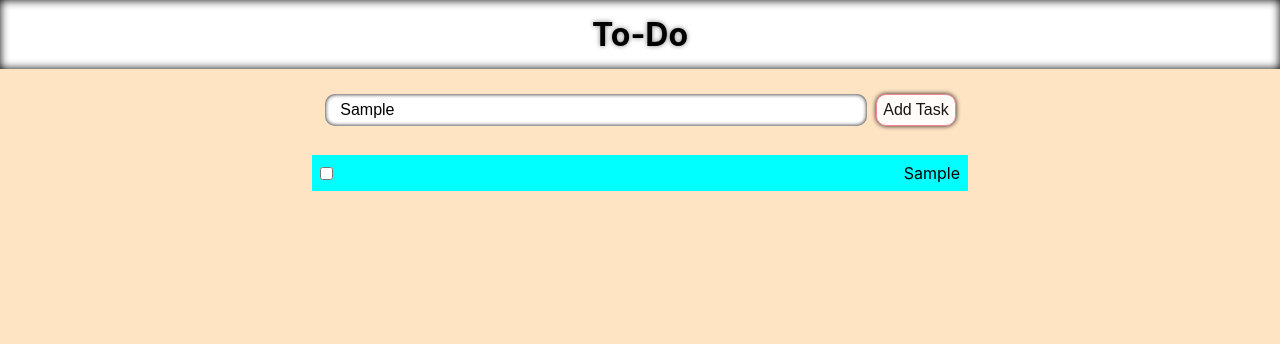
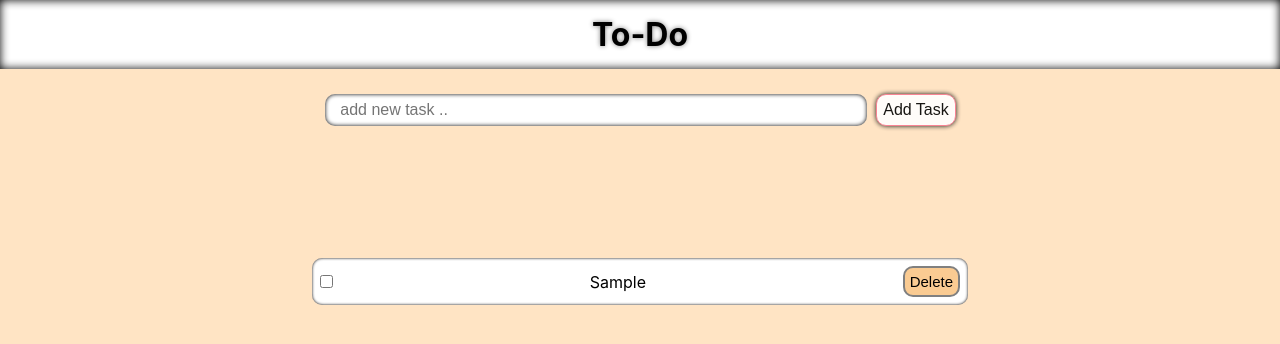
Before and after one commit to Arnavgarg68/To-do-react, a React (Create React App) app: page / in a window 1280 px wide. Both pictures are taken after typing "Sample" into the empty fields and a click on the button "Add Task". Shown: the top 344 px of the page. Built offline with nearby package versions, Linux system fonts and the light colour scheme.

Commit message:
first deploy

```diff
--- a/package.json
+++ b/package.json
@@ -6,6 +6,7 @@
     "@testing-library/jest-dom": "^5.17.0",
     "@testing-library/react": "^13.4.0",
     "@testing-library/user-event": "^13.5.0",
+    "gh-pages": "^6.1.1",
     "react": "^18.2.0",
     "react-dom": "^18.2.0",
     "react-scripts": "5.0.1",
--- a/src/components/task.css
+++ b/src/components/task.css
@@ -45,9 +45,9 @@
     /* font-weight: bold; */
 }
 ul{
+    margin-top: 15vh;
     display: flex;
-    flex-direction: column;
-    align-content: center;
+    flex-direction: column-reverse;
     align-items: center;
 }
 .taskitem{
@@ -57,7 +57,17 @@ ul{
     justify-content: space-between;
     min-width: 50vw;
     max-width: 70vw;
-    background-color: aqua;
-    margin: 4px;
+    background-color: white;
+    box-shadow: 0px 0px 3px inset;
+    border-radius: 10px;
+    margin: 7px;
     padding: 8px;
 }
+.taskitem button {
+    padding: 5px;
+    font-size: 15px;
+    border-radius: 10px;
+    border:2px solid grey;
+    background-color:rgb(250, 203, 146);
+    cursor: pointer;
+}
--- a/src/components/task.js
+++ b/src/components/task.js
@@ -8,7 +8,16 @@ export default function Task(props) {
         if(newtask.trim!==''){
             setTasks([...tasks,{ id: Date.now(), text: newtask, completed: false }]);
         }
+        setNewTask('')
     }
+    const updatetask=(taskId)=>{
+        setTasks(tasks.map(task =>
+            task.id === taskId ? { ...task, completed: !task.completed } : task
+          ));
+    }
+    const deleteTask = (taskId) => {
+        setTasks(tasks.filter(task => task.id !== taskId));
+      }
   return (<>
     <div className="newtask">
       <input type="text" value={newtask} onChange={(e)=>setNewTask(e.target.value)} placeholder='add new task ..'/>
@@ -19,8 +28,9 @@ export default function Task(props) {
         {tasks.map(task=>{
             return(
             <li key={task.id} className="taskitem">
-                <input type="checkbox" checked={task.completed} />
-                <span>{task.text}</span>
+                <input type="checkbox" checked={task.completed} onClick={() => updatetask(task.id)}/>
+                <span style={{ textDecoration: task.completed ? 'line-through' : 'none' }}>{task.text}</span>
+                <button onClick={()=>deleteTask(task.id)}>Delete</button>
             </li>);
         })}
     </ul>
```
Also changed, not shown: 1 other file (tests, documents, lock files or other folders).
